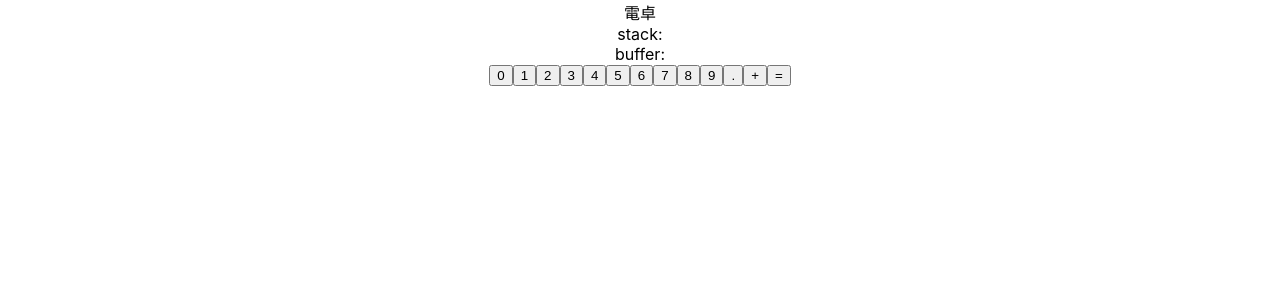
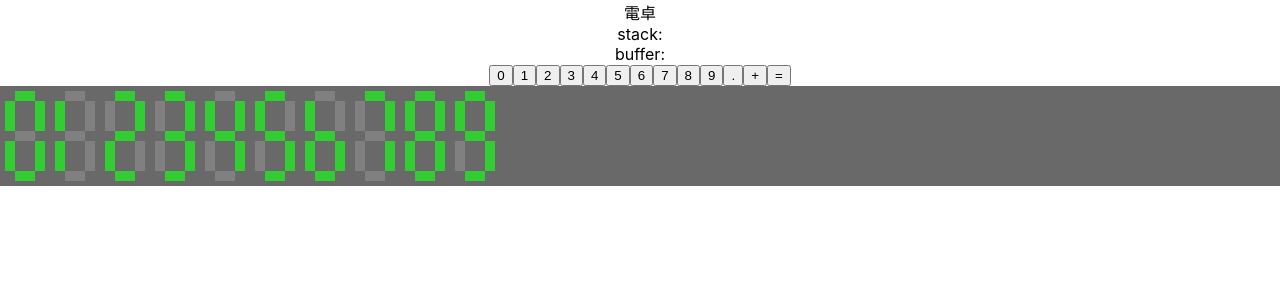
Before and after one commit to smeghead/react-practice, a React (Create React App) app in the folder react-practice/: page / in a window 1280 px wide. Shown: the top 300 px of the page. Built offline with nearby package versions, Linux system fonts and the light colour scheme.

Commit message:
sample digits.

```diff
--- a/react-practice/src/App.tsx
+++ b/react-practice/src/App.tsx
@@ -1,6 +1,7 @@
 import './App.css';
 
 import React, {useReducer } from 'react'
+import Digit from './digit/digit.tsx'
 
 const stateDefault = {
   stack: [],
@@ -58,6 +59,19 @@ function App() {
         <input type="button" value="=" onClick={() => dispatch('=')} />
 
       </div>
+      <div style={{backgroundColor: 'DimGray'}}>
+        <Digit n={0} />
+        <Digit n={1} />
+        <Digit n={2} />
+        <Digit n={3} />
+        <Digit n={4} />
+        <Digit n={5} />
+        <Digit n={6} />
+        <Digit n={7} />
+        <Digit n={8} />
+        <Digit n={9} />
+        <br style={{clear: 'both'}} />
+      </div>
     </div>
   );
 }
--- /dev/null
+++ b/react-practice/src/digit/digit.tsx
@@ -0,0 +1,38 @@
+import React, {useState, useReducer } from 'react'
+
+const Digit = props => {
+  const figures = [
+    [true, true, true, false, true, true, true],
+    [false, true, false, false, true, false, false],
+    [true, false, true, true, true, false, true],
+    [true, false, true, true, false, true, true],
+    [false, true, true, true, false, true, false],
+    [true, true, false, true, false, true, true],
+    [false, true, false, true, true, true, true],
+    [true, false, true, false, false, true, false],
+    [true, true, true, true, true, true, true],
+    [true, true, true, true, false, true, true],
+  ];
+  const [num, setNum] = useState(props.n)
+  const update = (state, num) => {
+    return figures[num];
+  };
+  const [state, _] = useReducer(update, figures[props.n])
+
+  return (
+    <div className="Digit" style={{float: 'left', margin: 5}}>
+      <div style={{width: 40, height: 90, backgroundColor: 'DimGray', position: 'relative'}}>
+        <span style={{position: 'absolute', display: 'inline-block', backgroundColor: state[0] ? 'limegreen' : 'gray', width: 20, height: 10, top: 0, left: 10}}></span>
+        <span style={{position: 'absolute', display: 'inline-block', backgroundColor: state[1] ? 'limegreen' : 'gray', width: 10, height: 30, top: 10, left: 0}}></span>
+        <span style={{position: 'absolute', display: 'inline-block', backgroundColor: state[2] ? 'limegreen' : 'gray', width: 10, height: 30, top: 10, left: 30}}></span>
+        <span style={{position: 'absolute', display: 'inline-block', backgroundColor: state[3] ? 'limegreen' : 'gray', width: 20, height: 10, top: 40, left: 10}}></span>
+        <span style={{position: 'absolute', display: 'inline-block', backgroundColor: state[4] ? 'limegreen' : 'gray', width: 10, height: 30, top: 50, left: 0}}></span>
+        <span style={{position: 'absolute', display: 'inline-block', backgroundColor: state[5] ? 'limegreen' : 'gray', width: 10, height: 30, top: 50, left: 30}}></span>
+        <span style={{position: 'absolute', display: 'inline-block', backgroundColor: state[6] ? 'limegreen' : 'gray', width: 20, height: 10, top: 80, left: 10}}></span>
+      </div>
+    </div>
+  );
+}
+
+export default Digit;
+// vim: set expandtab ts=2 sts=2 sw=2 :
```
